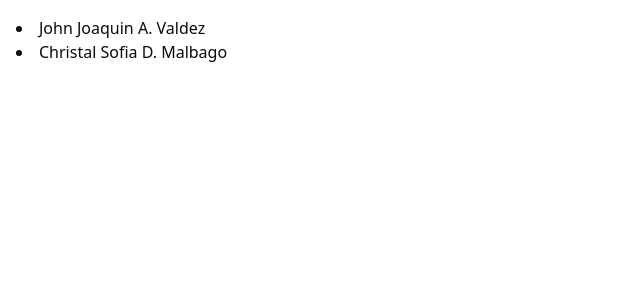
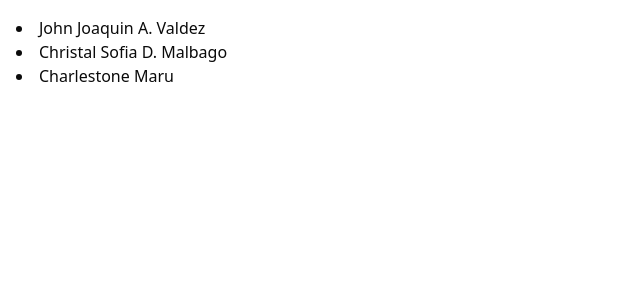
Before and after one commit to joaquinvaldezzz/git-workflow-playground, a Next.js app: page / in a window 1280 px wide. Shown: the top 300 px of the page, without its empty margins (0-640 px from the left). Built offline with nearby package versions, Linux system fonts and the light colour scheme.

Commit message:
feat: add my name

```diff
--- a/src/app/page.tsx
+++ b/src/app/page.tsx
@@ -4,6 +4,7 @@ export default function Page() {
       <ul className="list-inside list-disc">
         <li>John Joaquin A. Valdez</li>
         <li>Christal Sofia D. Malbago</li>
+        <li>Charlestone Maru</li>
       </ul>
     </div>
   );
```
